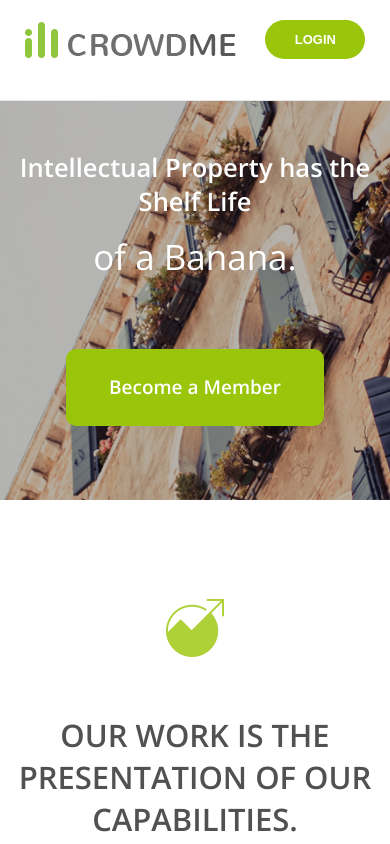
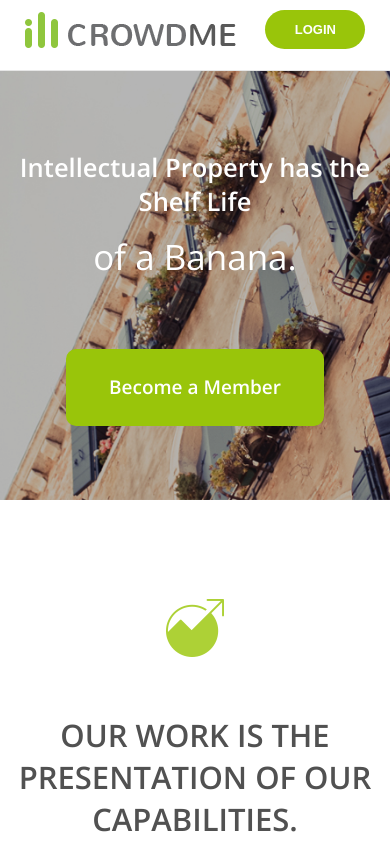
Before and after one commit to crazyscrat/portfolio_1, a plain HTML site: page index.html in a window 390 px wide. Shown: the top 844 px of the page. Drawn offline with nearby package versions, Linux system fonts and the light colour scheme.

Commit message:
update header for 320px

```diff
--- a/css/media.css
+++ b/css/media.css
@@ -165,6 +165,12 @@
     .header__logo {
         width: auto;
     }
+    .header{
+        height: 70px;
+    }
+    .header__container{
+        padding-top: 10px;
+    }
 }
 
 @media (max-width: 320px){
```
